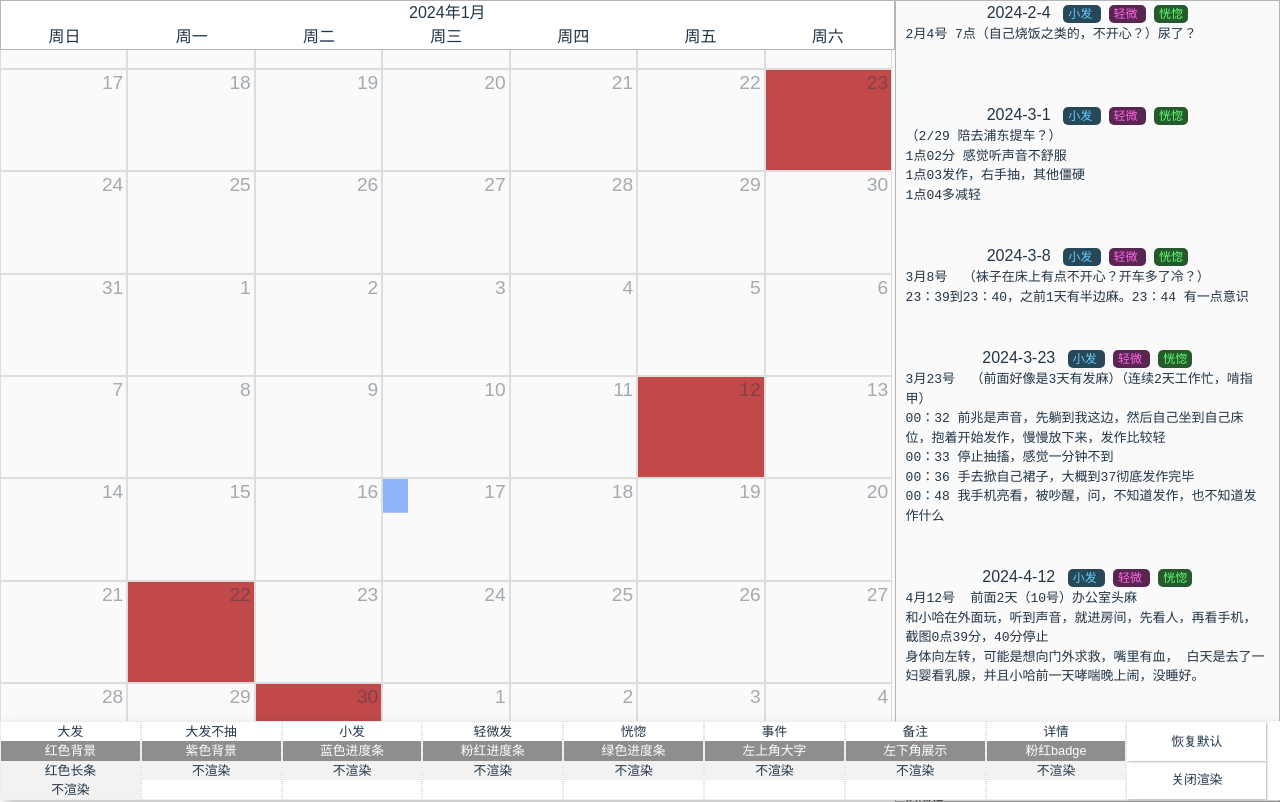
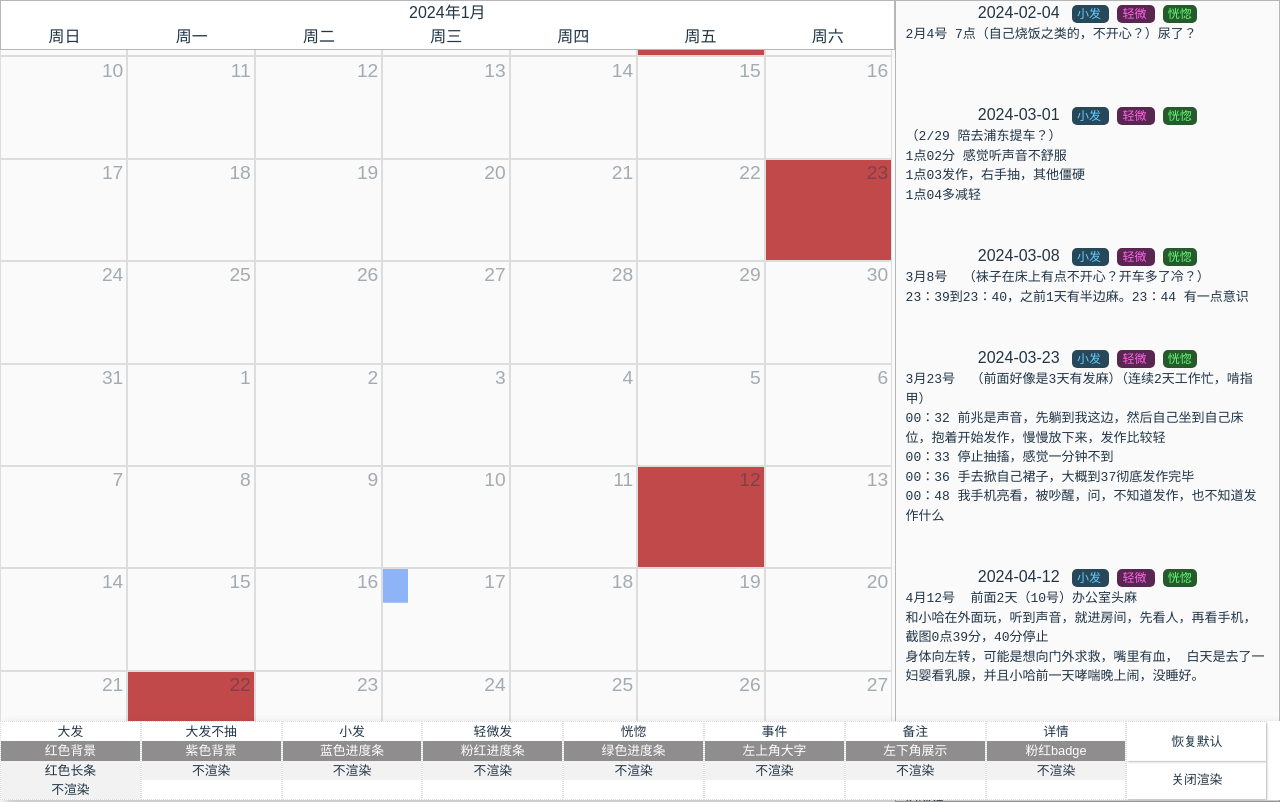
Before and after one commit to cwj0417/ep, a Vue app: page / in a window 1280 px wide. Built offline with nearby package versions, Linux system fonts and the light colour scheme.

Commit message:
feat: update date range end

```diff
--- a/src/App.vue
+++ b/src/App.vue
@@ -5,20 +5,21 @@ import renderStrategy, { stratMap, defaultStrat } from './renderer.js'
 
 import data from './data.json'
 
+const to10 = num => num < 10 ? `0${num}` : num
+const formatTs = (ts) => {
+  const date = new Date(+ts)
+  return `${date.getFullYear()}-${to10(date.getMonth() + 1)}-${to10(date.getDate())}`
+}
+
 const datasource = Object.fromEntries(Object.entries(data).map(([k, v]) => ([new Date(k).valueOf(), v])))
 
-const dateRange = ['2024-01-27', '2024-12-30']
+const dateRange = ['2024-01-27', formatTs(Date.now() + 86400000 * 7)]
 const days = (new Date(dateRange[1]) - new Date(dateRange[0])) / 86400000
 const firstDate = new Date(dateRange[0]).valueOf()
 
 const scrollTs = ref(new Date(dateRange[0]).valueOf() + 86400000 * 4)
 
 const strategy = reactive(defaultStrat)
-
-const formatTs = (ts) => {
-  const date = new Date(+ts)
-  return `${date.getFullYear()}-${date.getMonth() + 1}-${date.getDate()}`
-}
 
 let detailRefs = {}
 
@@ -114,7 +115,8 @@ onMounted(() => {
   <div id="detail" @scroll="onDetailScroll">
     <div class="detail-card" v-for="[datets, item] in Object.entries(datasource)"
       :ref="ref => detailRefs[datets] = ref">
-      {{ formatTs(datets) }} <span class="tag s3">小发 {{ item.s3 }}</span><span class="tag s4">轻微 {{ item.s4 }}</span><span class="tag hh">恍惚 {{ item.hh }}</span>
+      {{ formatTs(datets) }} <span class="tag s3">小发 {{ item.s3 }}</span><span class="tag s4">轻微 {{ item.s4
+        }}</span><span class="tag hh">恍惚 {{ item.hh }}</span>
       <pre v-if="item.memo" style="font-weight: 900;font-size:16px;padding: 10px 20px">{{ item.memo }}</pre>
       <pre v-if="item.coner" style="font-weight: 900;font-size:16px;padding: 10px 20px">{{ item.coner[1] }}</pre>
       <pre>{{ item.detail }}
@@ -246,14 +248,17 @@ canvas {
   border-radius: 5px;
   margin-left: 8px;
 }
+
 .s3 {
   background-color: hsl(200, 40%, 25%);
   color: hsl(200 100% 70%);
 }
+
 .s4 {
   background-color: hsl(310, 40%, 25%);
   color: hsl(310 100% 70%);
 }
+
 .hh {
   background-color: hsl(127 40% 25%);
   color: hsl(127 100% 70%);
@@ -271,23 +276,28 @@ pre {
   .strat {
     width: 25%;
   }
+
   #app {
     flex-direction: column;
   }
+
   #cont-wrap {
     width: 100%;
     height: 40%;
   }
+
   #detail {
     width: 100%;
     height: 60%;
   }
+
   .setall {
     display: flex;
     width: 100%;
     justify-content: space-around;
     align-items: center;
   }
+
   .action {
     width: 100%;
     height: 100% !important;
```
